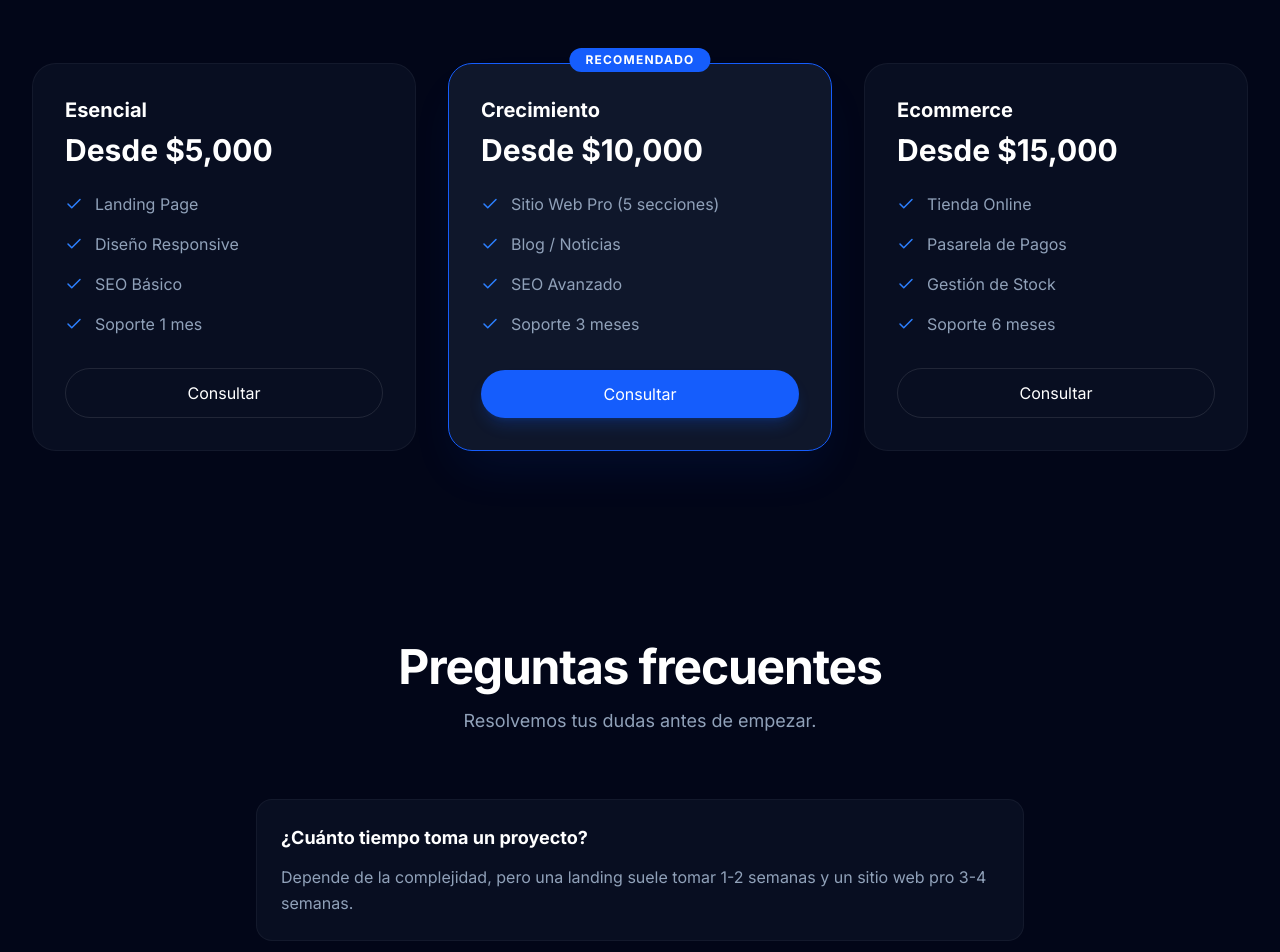
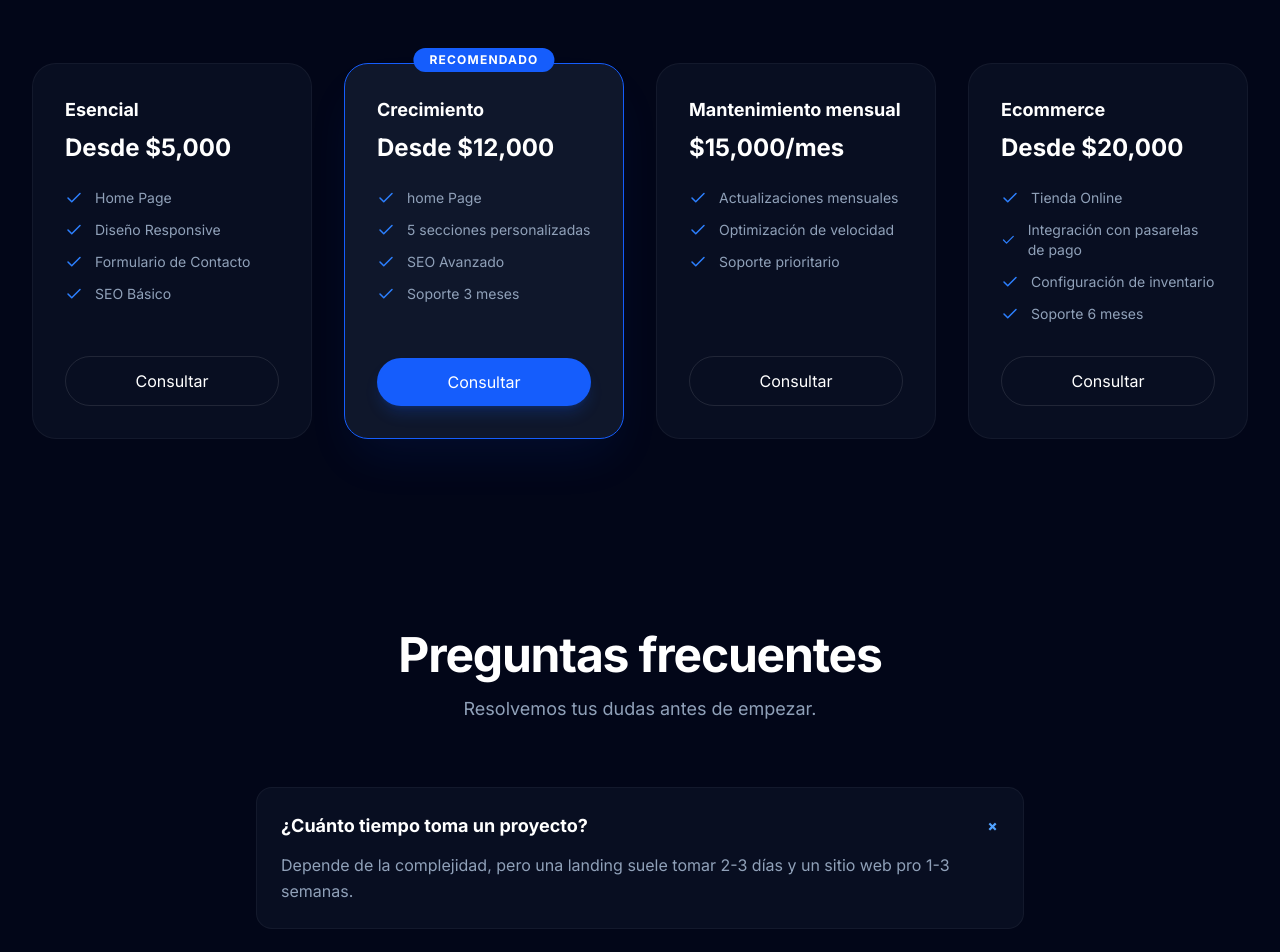
Before and after one commit to FeMizo/AionSite, a Next.js app: page / in a window 1280 px wide. Shown: the part 4420-5372 px from the top of the page. Built offline with nearby package versions, Linux system fonts and the light colour scheme.

Commit message:
🔨 Update content
New content on home page

```diff
--- a/package.json
+++ b/package.json
@@ -1,7 +1,7 @@
 {
   "name": "react-example",
   "private": true,
-  "version": "1.2.0",
+  "version": "1.3.0",
   "type": "module",
   "scripts": {
     "dev": "next dev --port=2666 --hostname=0.0.0.0",
--- a/src/components/sections/FAQ.tsx
+++ b/src/components/sections/FAQ.tsx
@@ -1,10 +1,20 @@
+"use client";
+
+import { useState } from "react";
 import { siteData } from "@/src/data/site";
 import { Container } from "@/src/components/ui/Container";
 import { SectionHeading } from "@/src/components/ui/SectionHeading";
 
 export const FAQ = () => {
+  const [openIndex, setOpenIndex] = useState<number | null>(0);
+
   return (
-    <section id="faq" className="py-24 bg-slate-950">
+    <section
+      id="faq"
+      className="py-24 bg-slate-950"
+      itemScope
+      itemType="https://schema.org/FAQPage"
+    >
       <Container>
         <SectionHeading
           title="Preguntas frecuentes"
@@ -12,15 +22,55 @@ export const FAQ = () => {
         />
 
         <div className="mx-auto max-w-3xl space-y-6">
-          {siteData.faq.data.map((faq) => (
-            <div
-              key={faq.question}
-              className="rounded-2xl border border-white/5 bg-slate-900/50 p-6"
-            >
-              <h3 className="text-lg font-bold text-white mb-3">{faq.question}</h3>
-              <p className="text-slate-400 leading-relaxed">{faq.answer}</p>
-            </div>
-          ))}
+          {siteData.faq.data.map((faq, index) => {
+            const isOpen = openIndex === index;
+            const answerId = `faq-answer-${index}`;
+
+            return (
+              <div
+                key={faq.question}
+                className="rounded-2xl border border-white/5 bg-slate-900/50 p-6"
+                itemScope
+                itemProp="mainEntity"
+                itemType="https://schema.org/Question"
+              >
+                <h3 className="text-lg font-bold text-white" itemProp="name">
+                  <button
+                    type="button"
+                    className="flex w-full items-center justify-between gap-4 text-left"
+                    aria-expanded={isOpen}
+                    aria-controls={answerId}
+                    onClick={() => setOpenIndex(isOpen ? null : index)}
+                  >
+                    <span>{faq.question}</span>
+                    <span
+                      aria-hidden="true"
+                      className={`text-blue-400 transition-transform duration-200 ${isOpen ? "rotate-45" : ""}`}
+                    >
+                      +
+                    </span>
+                  </button>
+                </h3>
+
+                <div
+                  id={answerId}
+                  className={`grid transition-all duration-300 ease-out ${
+                    isOpen ? "mt-3 grid-rows-[1fr] opacity-100" : "grid-rows-[0fr] opacity-0"
+                  }`}
+                  aria-hidden={!isOpen}
+                >
+                  <p
+                    className="overflow-hidden text-slate-400 leading-relaxed"
+                    itemScope
+                    itemProp="acceptedAnswer"
+                    itemType="https://schema.org/Answer"
+                  >
+                    <span itemProp="text">{faq.answer}</span>
+                  </p>
+                </div>
+              </div>
+            );
+          })}
         </div>
       </Container>
     </section>
--- a/src/components/sections/Pricing.tsx
+++ b/src/components/sections/Pricing.tsx
@@ -7,6 +7,19 @@ import { Button } from "@/src/components/ui/Button";
 import { Check } from "lucide-react";
 
 export const Pricing = () => {
+  const plans = siteData.pricing.data;
+  const plansCount = plans.length;
+  const gridColsClass =
+    plansCount <= 1
+      ? "grid-cols-1"
+      : plansCount === 2
+        ? "sm:grid-cols-2"
+        : plansCount === 3
+          ? "md:grid-cols-3"
+          : plansCount === 4
+            ? "sm:grid-cols-2 xl:grid-cols-4"
+            : "sm:grid-cols-2 lg:grid-cols-3 xl:grid-cols-5";
+
   return (
     <section id="paquetes" className="py-24 bg-slate-950">
       <Container>
@@ -15,14 +28,14 @@ export const Pricing = () => {
           subtitle="Inversiones inteligentes para negocios que buscan crecer."
         />
 
-        <div className="grid gap-8 md:grid-cols-3">
-          {siteData.pricing.data.map((plan) => (
+        <div className={`grid gap-8 ${gridColsClass}`}>
+          {plans.map((plan) => (
             <div
               key={plan.name}
-              className={`relative flex flex-col p-8 rounded-3xl border ${
+              className={`relative flex flex-col rounded-3xl border p-8 transition-all duration-300 hover:-translate-y-2 hover:shadow-2xl ${
                 plan.recommended
-                  ? "bg-slate-900 border-blue-600 shadow-2xl shadow-blue-600/10"
-                  : "bg-slate-900/50 border-white/5"
+                  ? "border-blue-600 bg-slate-900 shadow-2xl shadow-blue-600/10 hover:shadow-blue-500/25"
+                  : "border-white/5 bg-slate-900/50 hover:border-white/15 hover:shadow-slate-950/40"
               }`}
             >
               {plan.recommended && (
@@ -30,12 +43,17 @@ export const Pricing = () => {
                   Recomendado
                 </div>
               )}
-              <h3 className="text-xl font-bold text-white mb-2">{plan.name}</h3>
-              <div className="text-3xl font-bold text-white mb-6">{plan.price}</div>
+              <h3 className="text-lg font-bold text-white mb-2">{plan.name}</h3>
+              <div className="text-2xl font-bold text-white mb-6">
+                {plan.price}
+              </div>
 
-              <ul className="mb-8 space-y-4 flex-1">
+              <ul className="mb-8 space-y-3 flex-1">
                 {plan.features.map((feature) => (
-                  <li key={feature} className="flex items-center gap-3 text-slate-400">
+                  <li
+                    key={feature}
+                    className="flex items-center gap-3 text-sm text-slate-400"
+                  >
                     <Check size={18} className="text-blue-500" />
                     {feature}
                   </li>
@@ -45,7 +63,9 @@ export const Pricing = () => {
               <Button
                 variant={plan.recommended ? "primary" : "outline"}
                 className="w-full"
-                onClick={() => window.open(siteData.header.data.whatsappLink, "_blank")}
+                onClick={() =>
+                  window.open(siteData.header.data.whatsappLink, "_blank")
+                }
               >
                 Consultar
               </Button>
--- a/src/data/site.ts
+++ b/src/data/site.ts
@@ -204,31 +204,41 @@ export const siteData: {
         name: "Esencial",
         price: "Desde $5,000",
         features: [
-          "Landing Page",
+          "Home Page",
           "Diseño Responsive",
+          "Formulario de Contacto",
           "SEO Básico",
-          "Soporte 1 mes",
         ],
         recommended: false,
       },
       {
         name: "Crecimiento",
-        price: "Desde $10,000",
+        price: "Desde $12,000",
         features: [
-          "Sitio Web Pro (5 secciones)",
-          "Blog / Noticias",
+          "home Page",
+          "5 secciones personalizadas",
           "SEO Avanzado",
           "Soporte 3 meses",
         ],
         recommended: true,
       },
       {
+        name: "Mantenimiento mensual",
+        price: "$15,000/mes",
+        features: [
+          "Actualizaciones mensuales",
+          "Optimización de velocidad",
+          "Soporte prioritario",
+        ],
+        recommended: false,
+      },
+      {
         name: "Ecommerce",
-        price: "Desde $15,000",
+        price: "Desde $20,000",
         features: [
           "Tienda Online",
-          "Pasarela de Pagos",
-          "Gestión de Stock",
+          "Integración con pasarelas de pago",
+          "Configuración de inventario",
           "Soporte 6 meses",
         ],
         recommended: false,
@@ -261,7 +271,7 @@ export const siteData: {
       {
         question: "¿Cuánto tiempo toma un proyecto?",
         answer:
-          "Depende de la complejidad, pero una landing suele tomar 1-2 semanas y un sitio web pro 3-4 semanas.",
+          "Depende de la complejidad, pero una landing suele tomar 2-3 días y un sitio web pro 1-3 semanas.",
       },
       {
         question: "¿Incluyen hosting y dominio?",
```
Also changed, not shown: 1 other file (tests, documents, lock files or other folders).
